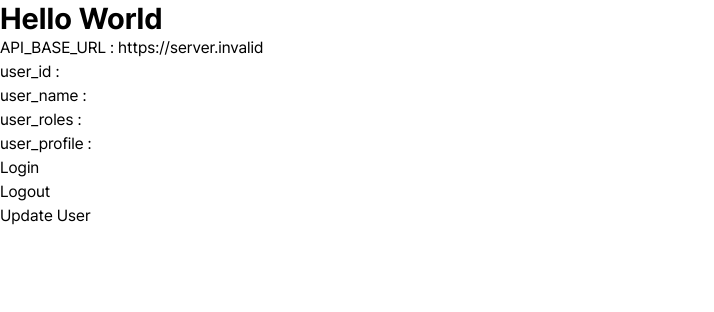
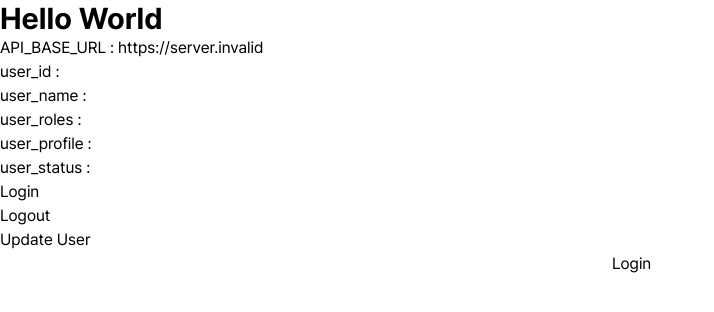
Before and after one commit to manlubo/happy_front, a Next.js app: page / in a window 1280 px wide. Shown: the top 312 px of the page, without its empty margins (0-714 px from the left). Built offline with nearby package versions, Linux system fonts and the light colour scheme; no server answers.

Commit message:
axios 세팅

```diff
--- a/package.json
+++ b/package.json
@@ -12,6 +12,7 @@
     "@reduxjs/toolkit": "^2.11.2",
     "@tanstack/react-query": "^5.90.16",
     "@tanstack/react-query-devtools": "^5.91.2",
+    "axios": "^1.13.2",
     "next": "16.1.1",
     "react": "19.2.3",
     "react-dom": "19.2.3",
--- a/src/app/page.tsx
+++ b/src/app/page.tsx
@@ -4,12 +4,25 @@ import { API_BASE_URL } from "@/lib/env"
 import { useSelector, useDispatch } from "react-redux"
 import { AppDispatch, RootState } from "@/stores"
 import { login, logout, updateUser } from "@/stores/authSlice";
-import { Role } from "@/types/auth";
+import { LoginRequest, UserRole, UserStatus } from "@/types/auth";
+import { useState } from "react";
 
 
 export default function Home() {
   const user = useSelector((state: RootState) => state.auth.user);
   const dispatch = useDispatch<AppDispatch>();
+
+  const [loginForm, setLoginForm] = useState<LoginRequest>({
+    username: '',
+    password: '',
+    rememberMe: false,
+  })
+
+  const handleLogin = (e: React.FormEvent<HTMLFormElement>) => {
+    e.preventDefault();
+
+  }
+
 
   return (
     <div className="">
@@ -20,11 +33,17 @@ export default function Home() {
         <div>user_name : {user?.name}</div>
         <div>user_roles : {user?.roles}</div>
         <div>user_profile : {user?.profile}</div>
-        <button onClick={() => dispatch(login({ id: 1, name: "유저", roles: [Role.USER], profile: "user-avatar.png" }))}>Login</button>
+        <div>user_status : {user?.status}</div>
+        <button onClick={() => dispatch(login({ id: 1, name: "유저", roles: [UserRole.USER], profile: "user-avatar.png", status: UserStatus.ACTIVE }))}>Login</button>
         <br/>
         <button onClick={() => dispatch(logout())}>Logout</button>
         <br/>
-        <button onClick={() => dispatch(updateUser({ name: "관리자", roles: [Role.USER, Role.ADMIN], profile: "admin-avatar.png" }))}>Update User</button>
+        <button onClick={() => dispatch(updateUser({ name: "관리자", roles: [UserRole.USER, UserRole.ADMIN], profile: "admin-avatar.png" }))}>Update User</button>
+        <form onSubmit={handleLogin}>
+          <input type="text" />
+          <input type="text" />
+          <button type="submit">Login</button>
+        </form>
       </main>
     </div>
   );
--- a/src/features/auth/api.ts
+++ b/src/features/auth/api.ts
@@ -1 +1,7 @@
 // API 호출
+
+import publicApi from "@/lib/api/publicApi";
+import { LoginRequest } from "@/types/auth";
+
+// 로그인
+export const signIn = (body: LoginRequest) => publicApi.post("api/v1/auth/login", body);
--- /dev/null
+++ b/src/lib/api/authApi.ts
@@ -0,0 +1,13 @@
+import { createApi } from "./base";
+import { authResponseInterceptor } from "./interceptors/authResponse";
+
+// 인증이 필요한 API
+const authApi = createApi(true);
+
+// 응답 인터셉터 추가
+authApi.interceptors.response.use(
+  (res) => res,
+  authResponseInterceptor
+)
+
+export default authApi;
--- /dev/null
+++ b/src/lib/api/base.ts
@@ -0,0 +1,11 @@
+import axios from "axios";
+import { API_BASE_URL } from "../env";
+
+// Base API 생성
+export const createApi = (withCredentials: boolean, baseURL: string = API_BASE_URL) => {
+    return axios.create({
+        baseURL,
+        timeout: 10_000, // 응답 최대 대기시간
+        withCredentials, // 쿠키 전달 여부
+    })
+}
--- /dev/null
+++ b/src/lib/api/interceptors/authResponse.ts
@@ -0,0 +1,9 @@
+import { AxiosError } from 'axios'
+
+// 401 응답시 가로채는 역할
+export function authResponseInterceptor(error: AxiosError) {
+  if (error.response?.status === 401) {
+    console.warn('인증이 만료되었습니다.')
+  }
+  return Promise.reject(error)
+}
--- /dev/null
+++ b/src/lib/api/publicApi.ts
@@ -0,0 +1,6 @@
+import { createApi } from "./base";
+
+// 인증이 필요 없는 API
+const publicApi = createApi(false);
+
+export default publicApi;
--- a/src/stores/authSlice.ts
+++ b/src/stores/authSlice.ts
@@ -1,9 +1,9 @@
 import { createSlice, PayloadAction } from "@reduxjs/toolkit";
-import { User } from "@/types/auth";
+import { LoginResponse } from "@/types/auth";
 
 // 로그인 상태
 interface AuthState {
-  user: User | null;
+  user: LoginResponse | null;
 }
 
 // 로그인 상태 초기값
@@ -16,14 +16,14 @@ const authSlice = createSlice({
   name: "auth",
   initialState,
   reducers: {
-    login(state, action: PayloadAction<User>) {
+    login(state, action: PayloadAction<LoginResponse>) {
       state.user = action.payload;
     },
     logout(state) {
       state.user = null;
     },
     // 유저 정보만 갱신 (프로필 수정 등)
-    updateUser(state, action: PayloadAction<Partial<User>>) {
+    updateUser(state, action: PayloadAction<Partial<LoginResponse>>) {
       if (state.user) {
         state.user = state.user ? { ...state.user, ...action.payload } : null;
       }
--- a/src/types/auth.ts
+++ b/src/types/auth.ts
@@ -1,13 +1,29 @@
-// 권한 타입
-export enum Role {
+// 권한
+export enum UserRole {
   ADMIN = "ADMIN",
   USER = "USER",
 }
 
-// 유저 정보 타입
-export interface User {
+// 유저 상태
+export enum UserStatus {
+  READY = "READY",
+  ACTIVE = "ACTIVE",
+  DISABLED = "DISABLED",
+  DELETED = "DELETED",
+}
+
+// 로그인 응답
+export interface LoginResponse {
   id: number;
   name: string;
   profile?: string;
-  roles: Role[];
+  status?: UserStatus;
+  roles: UserRole[];
 }
+
+// 로그인 요청
+export interface LoginRequest {
+  username: string;
+  password: string;
+  rememberMe: boolean;
+}
```
Also changed, not shown: 1 other file (tests, documents, lock files or other folders).
